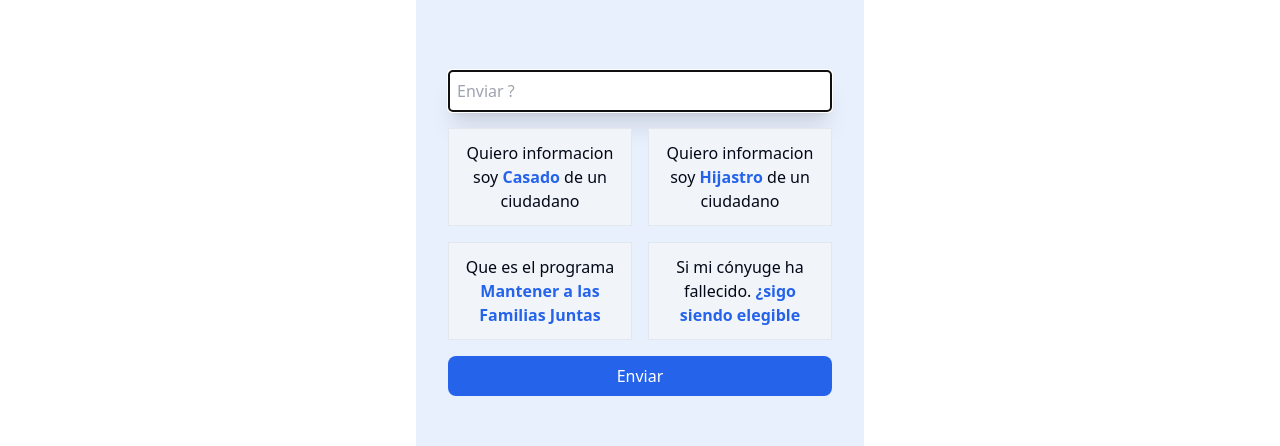
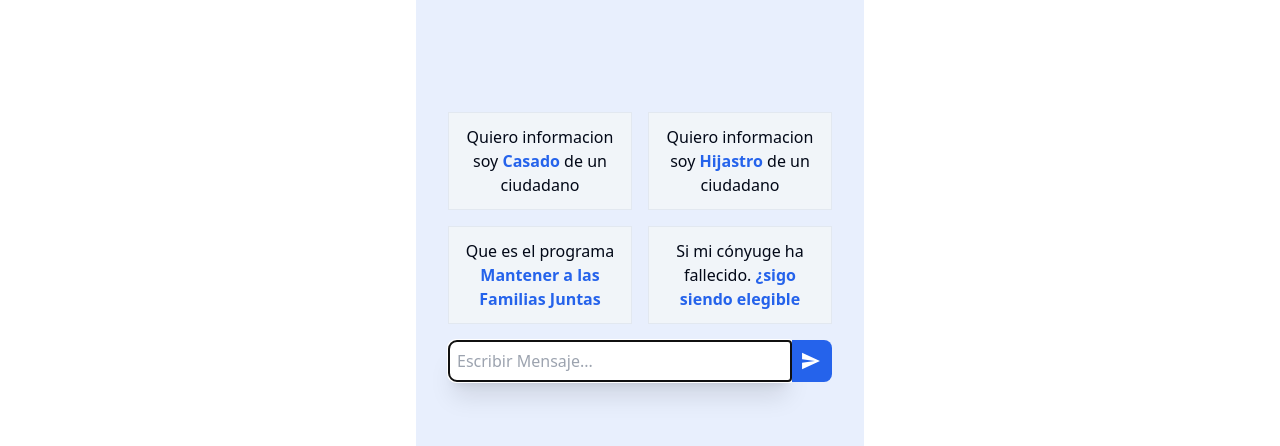
Before and after one commit to alexcol123/lawyerApp, a Next.js app: page /assistant in a window 1280 px wide. Shown: the part 294-740 px from the top of the page. Built offline with nearby package versions, Linux system fonts and the light colour scheme; no server answers.

Commit message:
Refactor code to add useState hook and view buttons

```diff
--- a/app/assistant/page.tsx
+++ b/app/assistant/page.tsx
@@ -3,6 +3,9 @@
 import { Message, useAssistant as useAssistant, } from 'ai/react';
 import Image from 'next/image';
 import { useEffect, useRef, useState } from 'react';
+import { IoMdSend } from "react-icons/io";
+import { FaUserCircle } from "react-icons/fa";
+
 
 const roleToColorMap: Record<Message['role'], string> = {
   system: 'red',
@@ -88,11 +91,13 @@ export default function Chat() {
 
               {m.role === 'assistant' ? <div className='flex gap-2 items-center  '>
                 <Image src={'/images/carmen.jpg'} alt="avatar" width={50} height={50} className='rounded-full object-cover h-10 w-10' />
-                <strong className='capitalize'>{`${m.role}: `}</strong>
+                {/* <strong className='capitalize'>{`${m.role}: `}</strong> */}
+
+                <strong className='capitalize'>{'Maria'}</strong>
 
               </div>
                 : <div className='flex gap-2 items-center  '>
-                  <Image src={'/images/maria.jpg'} alt="avatar" width={50} height={50} className='rounded-full object-cover h-10 w-10' />
+                  <FaUserCircle size={30} />
                   <strong className='capitalize'>Tu</strong>
 
                 </div>
@@ -116,7 +121,7 @@ export default function Chat() {
 
         {status === 'in_progress' && (
           // <div className="w-full h-8 max-w-md p-2 mb-8 bg-gray-300 rounded-lg dark:bg-gray-600 animate-pulse" />
-          <div className='animate-pulse  bg-primary text-primary-foreground text-center capitalize'>
+          <div className='animate-pulse  bg-primary text-primary-foreground text-center capitalize p-1 mx-4'>
             agente  escribiendo...
           </div>
         )}
@@ -124,14 +129,6 @@ export default function Chat() {
 
 
       <form onSubmit={submitMessage} className='flex flex-col gap-4  mt-20 p-4'>
-        <input
-          ref={inputRef}
-          disabled={status !== 'awaiting_message'}
-          className=" w-full max-w-md p-2  border border-gray-300 rounded shadow-xl"
-          value={input}
-          placeholder="Enviar ?"
-          onChange={handleInputChange}
-        />
 
 
         {
@@ -159,6 +156,7 @@ export default function Chat() {
               className='border bg-muted p-3'> Que es el programa   <span className='font-semibold text-primary '> Mantener a las Familias Juntas </span>
             </button>
 
+
             <button
               onClick={() => askQuestion('Quiero informacion sobre el programa de familias unidas, si mi cónyuge ha fallecido, sigo siendo elegible')}
               type='submit'
@@ -166,17 +164,38 @@ export default function Chat() {
             </button>
 
 
+
+
           </div>
         }
 
 
 
-        <button
-          className=" w-full max-w-md p-2    text-white bg-primary text-primary-foreground rounded-lg"
-          onClick={stop}
-        >
-          Enviar
-        </button>
+        <div className='col-span-2 flex' >
+
+          <input
+            ref={inputRef}
+            disabled={status !== 'awaiting_message'}
+            className=" flex-1 p-2  border border-gray-300 rounded-l-lg shadow-xl "
+            value={input}
+            placeholder="Escribir Mensaje... "
+            onChange={handleInputChange}
+          />
+
+
+
+
+
+
+
+          <button
+            className="p-2 text-white bg-primary text-primary-foreground rounded-r-lg   w-10"
+            onClick={stop}
+          >
+            <IoMdSend size={22} />
+          </button>
+        </div>
+
       </form>
 
 
```
